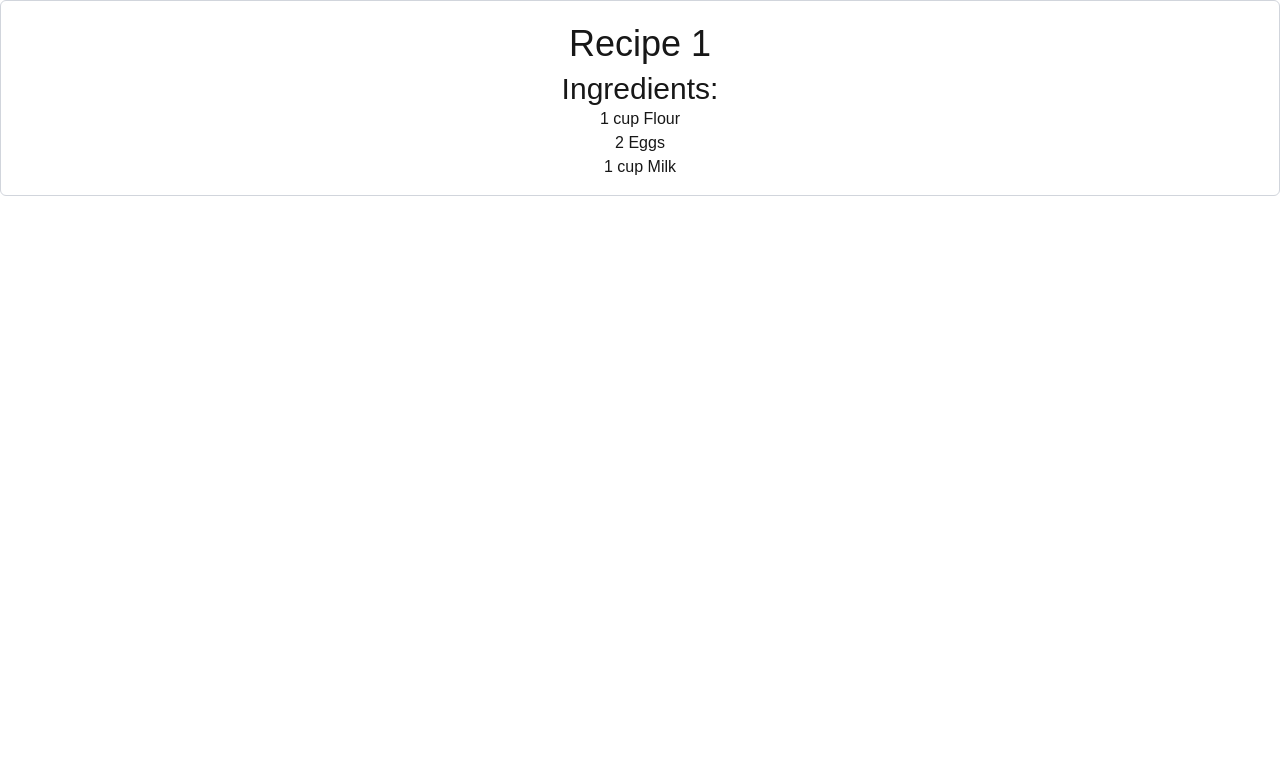
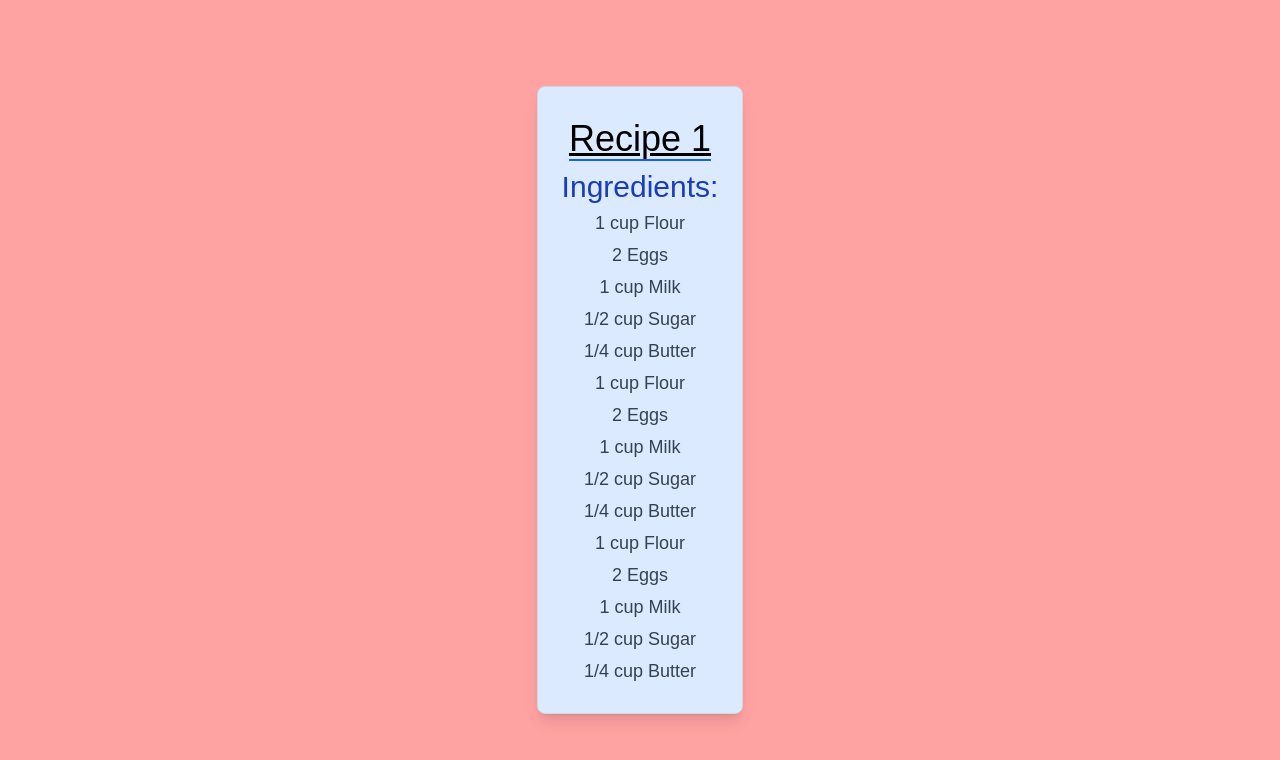
Before and after one commit to Snazzbazz101/Meal-Fetcher-Dreamhacks-2025-, a Next.js app in the folder dreamproj/: page / in a window 1280 px wide. Shown: the top 760 px of the page. Built offline with nearby package versions, Linux system fonts and the light colour scheme.

Commit message:
Refactor code to import and use Page2 component

```diff
--- a/dreamproj/app/layout.js
+++ b/dreamproj/app/layout.js
@@ -20,7 +20,7 @@ export default function RootLayout({ children }) {
   return (
     <html lang="en">
       <body
-        className={`${geistSans.variable} ${geistMono.variable} antialiased`}
+        className={`bg-red-300 ${geistSans.variable} ${geistMono.variable} antialiased`}
       >
         {children}
       </body>
--- a/dreamproj/app/page.js
+++ b/dreamproj/app/page.js
@@ -1,10 +1,10 @@
-import page2 from "@/page2";
+import Page2 from "@/page2"; // Correct import
 import Image from "next/image";
 
 export default function Home() {
   return (
     <div>
-      {page2()}
+      <Page2 /> {/* Render Page2 as a component */}
     </div>
   );
 }
--- a/dreamproj/page2.js
+++ b/dreamproj/page2.js
@@ -1,24 +1,39 @@
-
 import React from 'react';
 
-// creates function for recipe 1 in which it returns the name of the recipe and then the recipe itself under the name
-// when touching the recipe itself it will then display the instructions on how to make it
-// the recipe will be displayed in a card format
-// will not have picture of food
-const recipe_1 = (ingredients) => {
+// Function for recipe 1 that returns the name of the recipe and the recipe itself
+// When hovering over the recipe, it will display the instructions on how to make it
+// The recipe will be displayed in a card format without a picture of food
+const Recipe1 = ({ ingredients }) => {
   return (
-    <div className="border border-gray-300 p-4 rounded-md">
-      {/* Recipe Card */}
-      <div className="text-center border border-white p-0.5 rounded-sm mx-auto my-1 w-fit">
-        <h2 className="text-4xl m-0">Recipe 1</h2>
+    <div className="bg-blue-100 border border-gray-300 p-6 rounded-lg shadow-lg w-fit mx-auto">
+      <div className="text-center mx-auto my-2 w-fit">
+        <h2 className="text-4xl m-1 border-b-2 border-blue-600 underline text-black">Recipe 1</h2>
+      </div>
+      {/* Ingredients Section */}
+      <div>
+        <h3 className="text-center text-3xl text-blue-800">Ingredients:</h3>
+        <ul className="list-inside text-center text-lg text-gray-700">
+          {ingredients.map((ingredient, index) => (
+            <li key={index} className="my-1">{ingredient}</li>
+          ))}
+        </ul>
+      </div>
+    </div>
+  );
+};
+const Recipe2 = ({ ingredients }) => {
+  return (
+    <div className="bg-blue-100 border border-gray-300 p-6 rounded-lg shadow-lg w-fit mx-auto">
+      <div className="text-center mx-auto my-2 w-fit">
+        <h2 className="text-4xl m-1 border-b-2 border-blue-600 underline text-black">Recipe 1</h2>
       </div>
 
       {/* Ingredients Section */}
       <div>
-        <h3 className="text-center text-3xl">Ingredients:</h3>
-        <ul className="list-inside text-center">
+        <h3 className="text-center text-3xl text-blue-800">Ingredients:</h3>
+        <ul className="list-inside text-center text-lg text-gray-700">
           {ingredients.map((ingredient, index) => (
-            <li key={index}>{ingredient}</li>
+            <li key={index} className="my-1">{ingredient}</li>
           ))}
         </ul>
       </div>
@@ -26,16 +41,80 @@ const recipe_1 = (ingredients) => {
   );
 };
 
-// this function will return the name of the website and then the recipe_1 function
-const page2 = () => {
-  // connection to the api would have the ingredients be passed as a prop
-  const ingredients = ['1 cup Flour', '2 Eggs', '1 cup Milk'];  // Example ingredients
+const Recipe3 = ({ ingredients }) => {
+  return (
+    <div className="bg-blue-100 border border-gray-300 p-6 rounded-lg shadow-lg w-fit mx-auto">
+      <div className="text-center mx-auto my-2 w-fit">
+        <h2 className="text-4xl m-1 border-b-2 border-blue-600 underline text-black">Recipe 1</h2>
+      </div>
 
-  return (
-    <div>
-      {recipe_1(ingredients)} {/* Pass ingredients as prop */}
+      {/* Ingredients Section */}
+      <div>
+        <h3 className="text-center text-3xl text-blue-800">Ingredients:</h3>
+        <ul className="list-inside text-center text-lg text-gray-700">
+          {ingredients.map((ingredient, index) => (
+            <li key={index} className="my-1">{ingredient}</li>
+          ))}
+        </ul>
+      </div>
     </div>
   );
 };
 
-export default page2;
+const Recipe4 = ({ ingredients }) => {
+  return (
+    <div className="bg-blue-100 border border-gray-300 p-6 rounded-lg shadow-lg w-fit mx-auto">
+      <div className="text-center mx-auto my-2 w-fit">
+        <h2 className="text-4xl m-1 border-b-2 border-blue-600 underline text-black">Recipe 1</h2>
+      </div>
+
+      {/* Ingredients Section */}
+      <div>
+        <h3 className="text-center text-3xl text-blue-800">Ingredients:</h3>
+        <ul className="list-inside text-center text-lg text-gray-700">
+          {ingredients.map((ingredient, index) => (
+            <li key={index} className="my-1">{ingredient}</li>
+          ))}
+        </ul>
+      </div>
+    </div>
+  );
+};
+const Recipe5 = ({ ingredients }) => {
+  return (
+    <div className="bg-blue-100 border border-gray-300 p-6 rounded-lg shadow-lg w-fit mx-auto">
+      <div className="text-center mx-auto my-2 w-fit">
+        <h2 className="text-4xl m-1 border-b-2 border-blue-600 underline text-black">Recipe 1</h2>
+      </div>
+
+      {/* Ingredients Section */}
+      <div>
+        <h3 className="text-center text-3xl text-blue-800">Ingredients:</h3>
+        <ul className="list-inside text-center text-lg text-gray-700">
+          {ingredients.map((ingredient, index) => (
+            <li key={index} className="my-1">{ingredient}</li>
+          ))}
+        </ul>
+      </div>
+    </div>
+  );
+};
+
+// This function will return the name of the website and then the Recipe1 function
+const Page2 = () => {
+  // Example ingredients
+  const ingredients = ['1 cup Flour', '2 Eggs', '1 cup Milk', '1/2 cup Sugar', '1/4 cup Butter', '1 cup Flour', '2 Eggs', '1 cup Milk', '1/2 cup Sugar', '1/4 cup Butter', '1 cup Flour', '2 Eggs', '1 cup Milk', '1/2 cup Sugar', '1/4 cup Butter'];
+
+  return (
+    <div className="min-h-screen bg-red-300 flex items-center justify-center">
+      <Recipe1 ingredients={ingredients} />
+      {/* <Recipe2 ingredients={ingredients} />
+      <Recipe3 ingredients={ingredients} />
+      <Recipe4 ingredients={ingredients} />
+      <Recipe5 ingredients={ingredients} /> */}
+    </div>
+
+  );
+};
+
+export default Page2;
```
